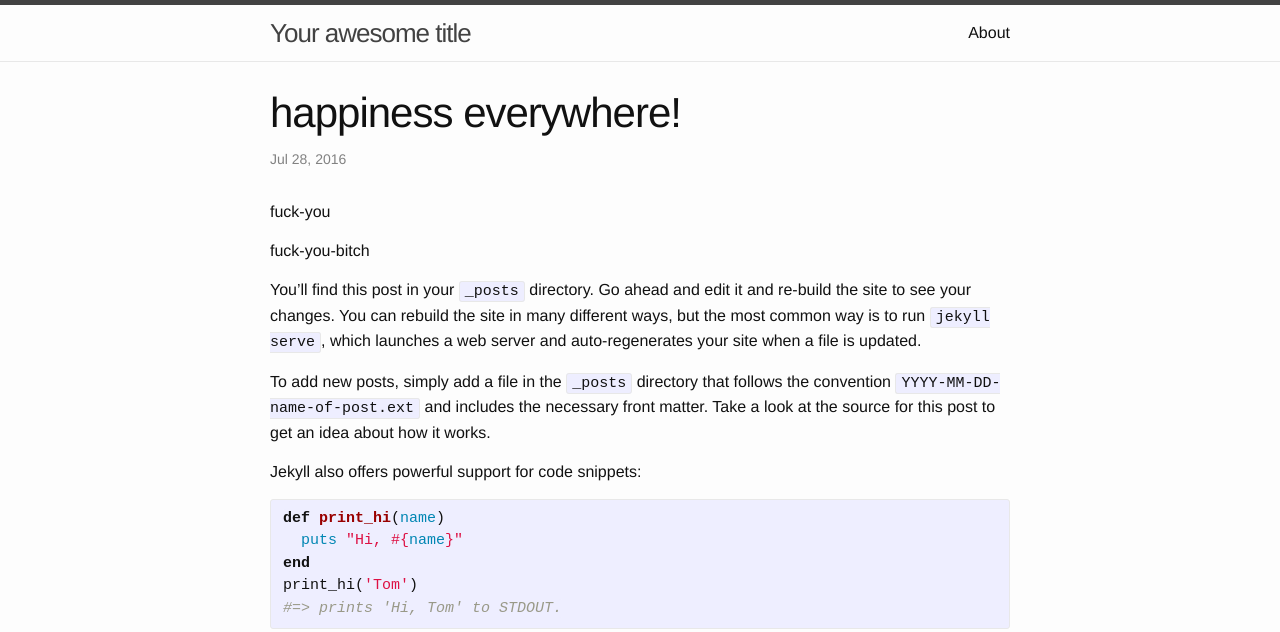
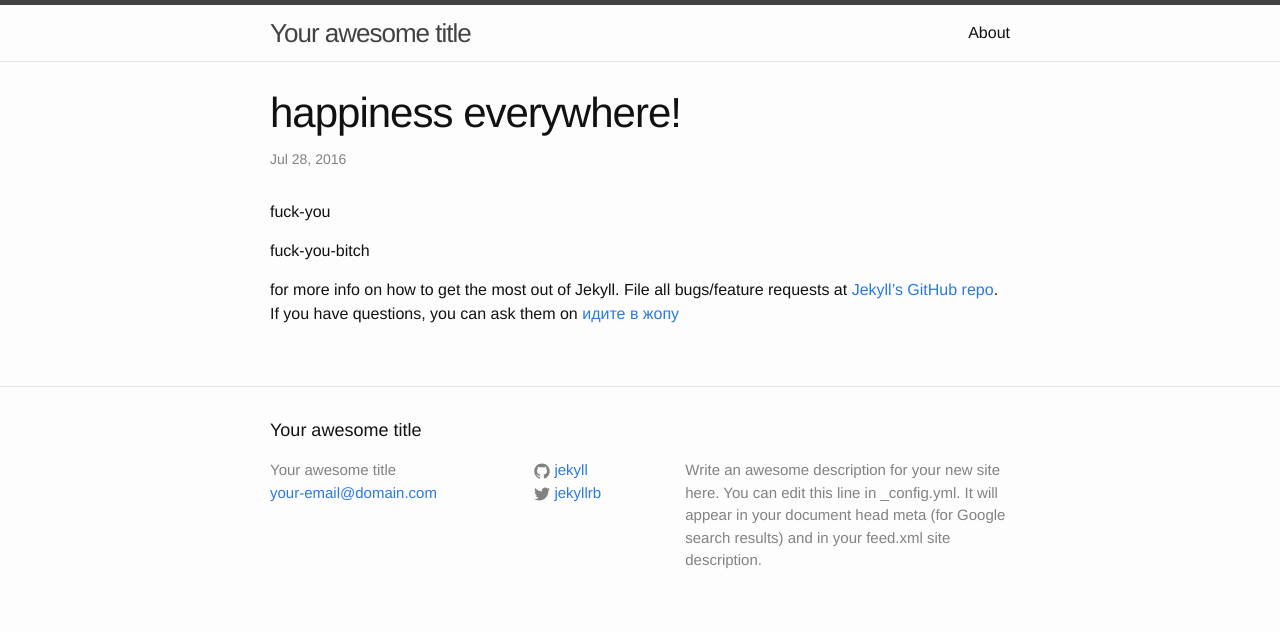
Before and after one commit to pepepipe/blackjek, a Jekyll site: the page built from _posts/2016-07-29-fuck-you-bitch.markdown, in a window 1280 px wide, cut to the strip 0-632 px from the top of the page. Built offline with Jekyll 4.4.1, drawn with Linux system fonts in a browser that asks for light colours; Markdown is read by kramdown in place of the engine named in the settings; some of the changed text lies outside the part shown.

Commit message:
change post

```diff
--- a/_posts/2016-07-29-fuck-you-bitch.markdown
+++ b/_posts/2016-07-29-fuck-you-bitch.markdown
@@ -9,23 +9,9 @@ tags: fuck-you fuck-you-bitch
 {% for tag in page.tags %}
   {{ tag }}
 {% endfor %}
+ for more info on how to get the most out of Jekyll. File all bugs/feature requests at [Jekyll’s GitHub repo][jekyll-gh]. If you have questions, you can ask them on [идите в жопу][testlink]
 
-You’ll find this post in your `_posts` directory. Go ahead and edit it and re-build the site to see your changes. You can rebuild the site in many different ways, but the most common way is to run `jekyll serve`, which launches a web server and auto-regenerates your site when a file is updated.
-
-To add new posts, simply add a file in the `_posts` directory that follows the convention `YYYY-MM-DD-name-of-post.ext` and includes the necessary front matter. Take a look at the source for this post to get an idea about how it works.
-
-Jekyll also offers powerful support for code snippets:
-
-{% highlight ruby %}
-def print_hi(name)
-  puts "Hi, #{name}"
-end
-print_hi('Tom')
-#=> prints 'Hi, Tom' to STDOUT.
-{% endhighlight %}
-
-Check out the [Jekyll docs][jekyll-docs] for more info on how to get the most out of Jekyll. File all bugs/feature requests at [Jekyll’s GitHub repo][jekyll-gh]. If you have questions, you can ask them on [Jekyll Talk][jekyll-talk].
-
+[testlink]: http://asdfasdf.sad
 [jekyll-docs]: http://jekyllrb.com/docs/home
 [jekyll-gh]:   https://github.com/jekyll/jekyll
 [jekyll-talk]: https://talk.jekyllrb.com/
```
Also changed, not shown: 2 other files.
